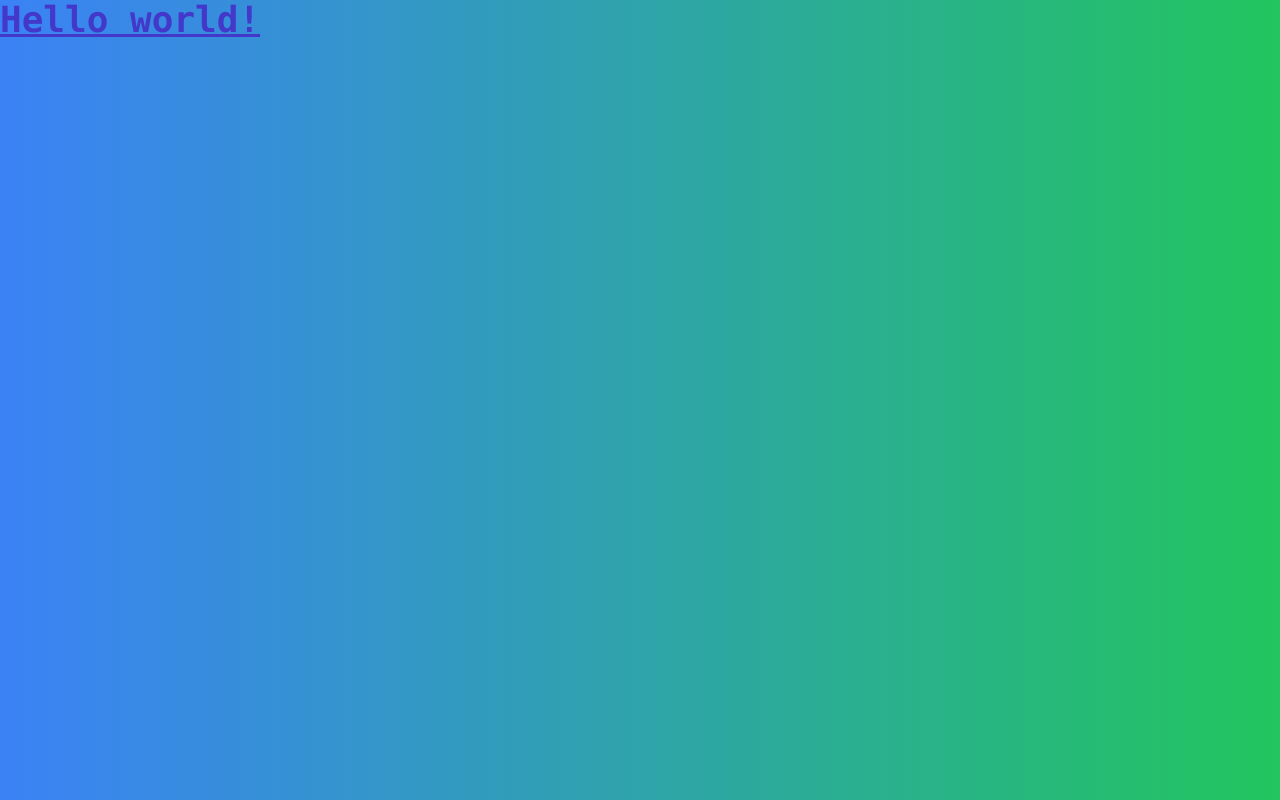
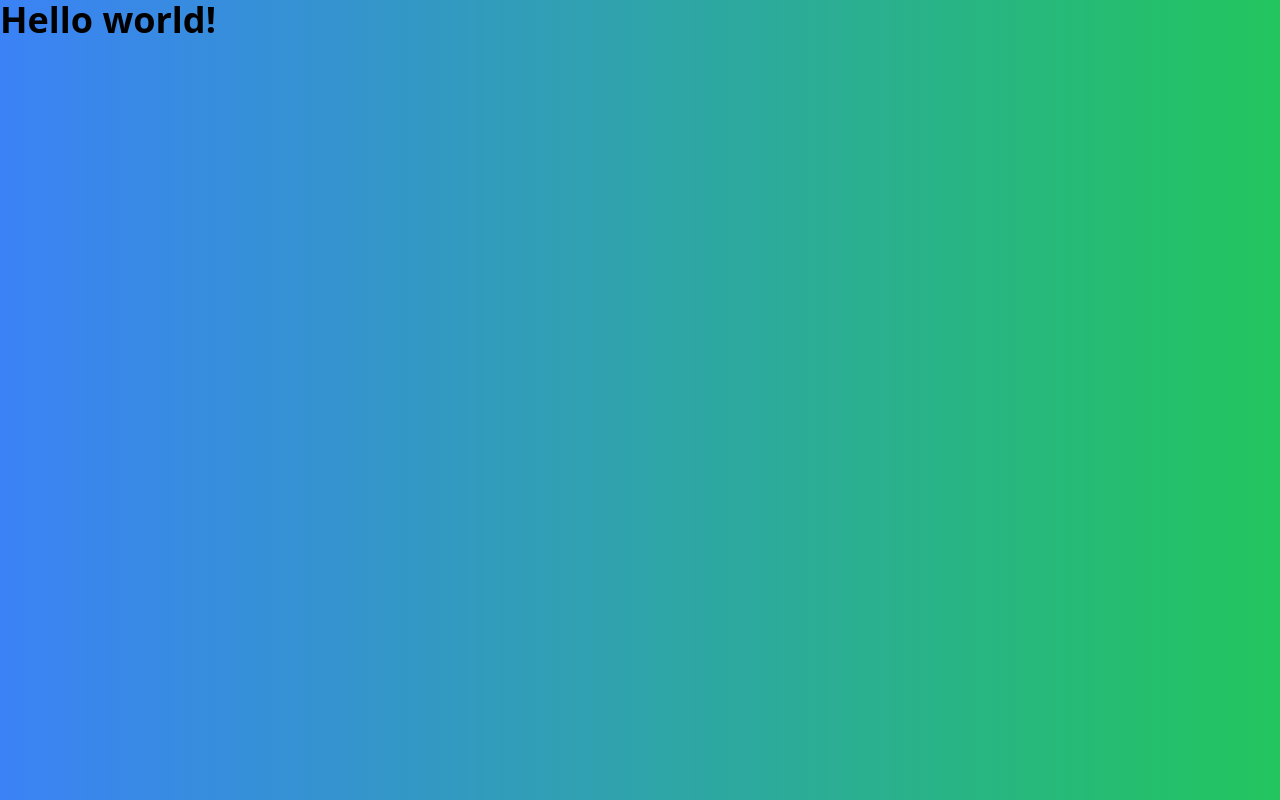
Before and after one commit to Yokosumi/sc011-nuxt-playground, a Nuxt app: page / in a window 1280 px wide. Built offline with nearby package versions, Linux system fonts and the light colour scheme.

Commit message:
Update app.vue and main.css

```diff
--- a/app.vue
+++ b/app.vue
@@ -2,7 +2,7 @@
 
 
 <template>
-  <h1 class="text-4xl font-bold underline ">
+  <h1 class="text-4xl font-bold  ">
     Hello world!
   </h1>
 </template>
--- a/assets/css/main.css
+++ b/assets/css/main.css
@@ -4,6 +4,6 @@
 
 @layer base {
     body {
-        @apply bg-gradient-to-r from-blue-500 to-green-500 text-indigo-700 font-mono;
+        @apply bg-gradient-to-r from-blue-500 to-green-500;
     }
 }
```
